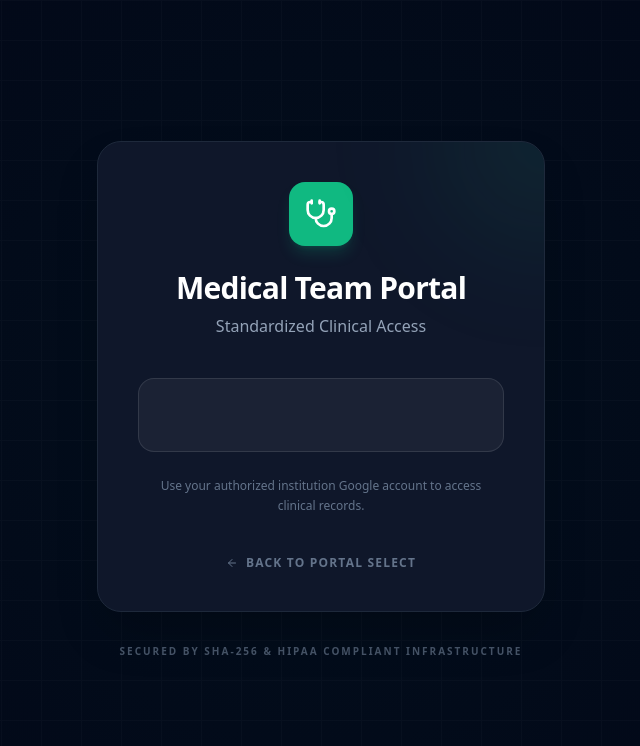
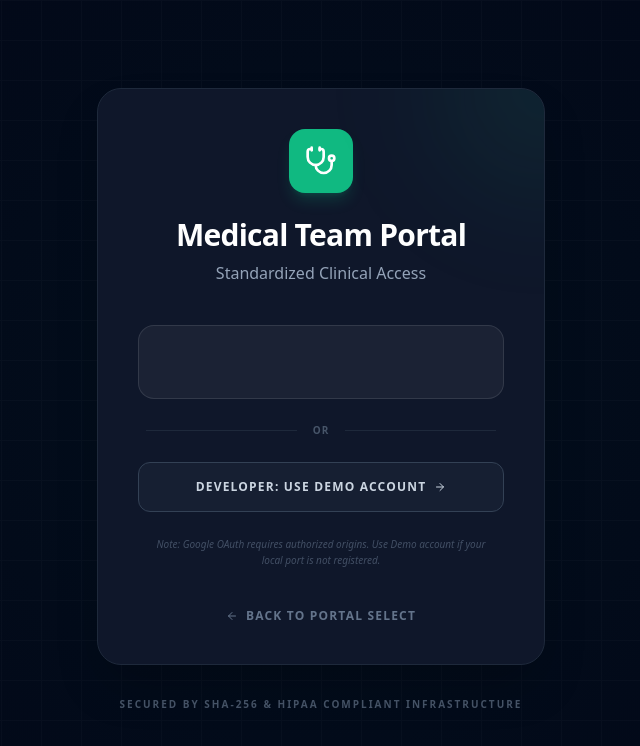
Before and after one commit to syedkarim2004/simpy.ai, a React (Vite) app in the folder simpy-frontend/: page /medical/login in a window 1280 px wide. Shown: the top 746 px of the page, without its empty margins (319-959 px from the left). Built offline with nearby package versions, Linux system fonts and the light colour scheme; no server answers.

Commit message:
fix: add developer override for google oauth in medical portal

```diff
--- a/simpy-frontend/src/pages/medical/MedicalLogin.jsx
+++ b/simpy-frontend/src/pages/medical/MedicalLogin.jsx
@@ -83,6 +83,7 @@ export default function MedicalLogin() {
                 <p className="text-emerald-500 font-black uppercase tracking-widest text-xs">Authenticating...</p>
               </div>
             ) : (
+              <div className="w-full space-y-4">
                 <div className="w-full flex justify-center py-4 bg-white/5 rounded-2xl border border-white/10 hover:bg-white/10 transition-colors">
                   <GoogleLogin
                     onSuccess={handleGoogleSuccess}
@@ -92,10 +93,36 @@ export default function MedicalLogin() {
                     width="100%"
                   />
                 </div>
+
+                <div className="relative flex items-center py-2 px-2">
+                  <div className="flex-grow border-t border-slate-800"></div>
+                  <span className="flex-shrink mx-4 text-[10px] font-bold text-slate-600 uppercase tracking-widest">or</span>
+                  <div className="flex-grow border-t border-slate-800"></div>
+                </div>
+
+                <button
+                  onClick={() => {
+                    setLoading(true);
+                    setTimeout(() => {
+                      localStorage.setItem("simpy_user", JSON.stringify({
+                        name: "Demo Physician",
+                        email: "demo@simpy.ai",
+                        picture: "https://api.dicebear.com/7.x/avataaars/svg?seed=physician"
+                      }));
+                      localStorage.setItem("simpy_portal", "medical");
+                      localStorage.setItem("simpy_authed", "true");
+                      window.location.href = "http://localhost:5173/app";
+                    }, 800);
+                  }}
+                  className="w-full py-4 bg-slate-800/50 hover:bg-slate-800 border border-slate-700 hover:border-emerald-500/50 rounded-xl text-slate-300 hover:text-white font-bold text-xs uppercase tracking-widest transition-all flex items-center justify-center gap-2 group"
+                >
+                  Developer: Use Demo Account <ArrowLeft className="w-3 h-3 rotate-180 group-hover:translate-x-1 transition-transform" />
+                </button>
+              </div>
             )}
 
-            <p className="text-slate-500 text-xs font-medium text-center px-4 leading-relaxed">
-              Use your authorized institution Google account to access clinical records.
+            <p className="text-slate-500 text-[10px] font-medium text-center px-4 leading-relaxed italic opacity-60">
+              Note: Google OAuth requires authorized origins. Use Demo account if your local port is not registered.
             </p>
           </div>
 
```
Lines whose indentation alone changed are shown as unchanged.
